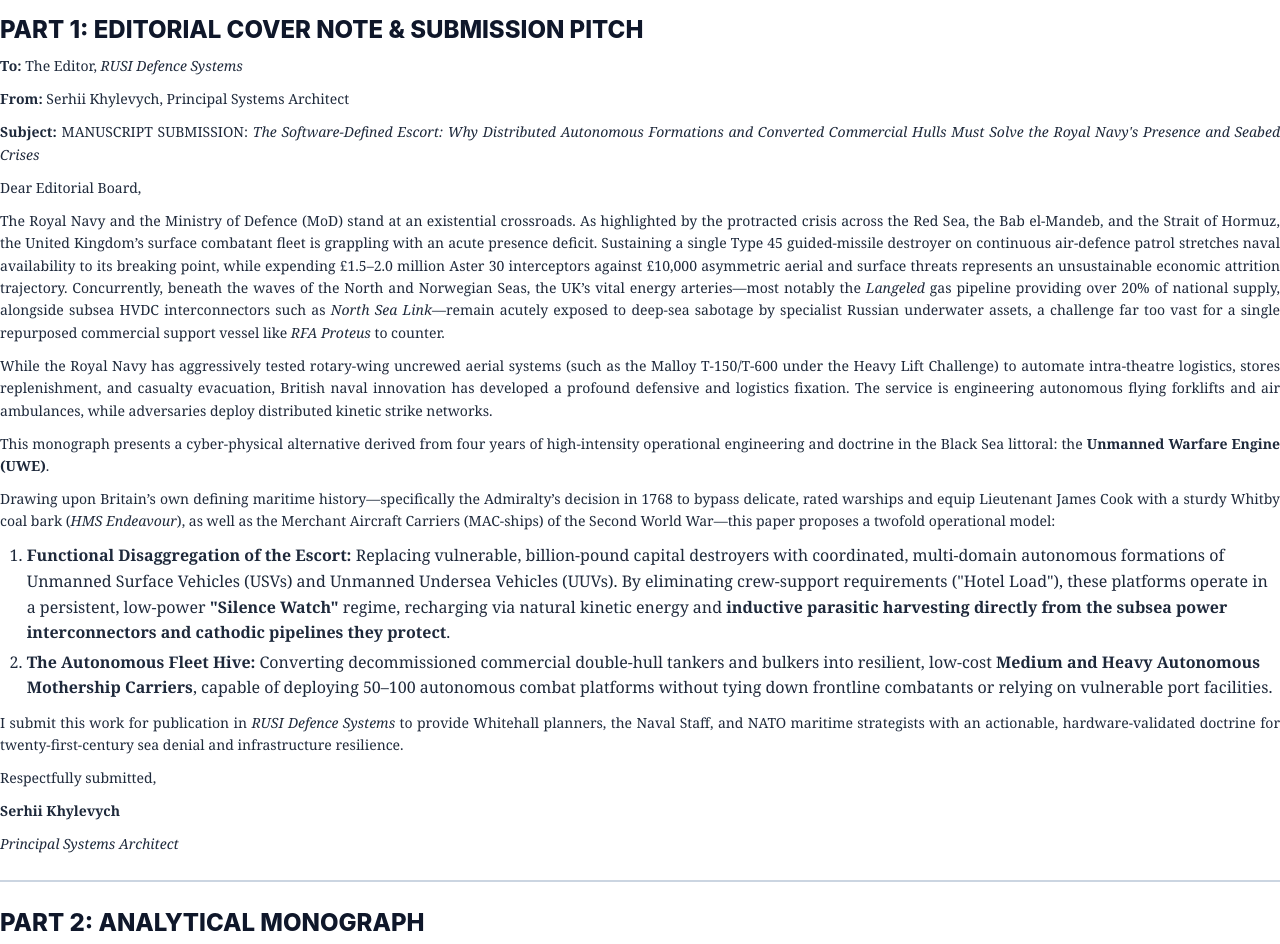
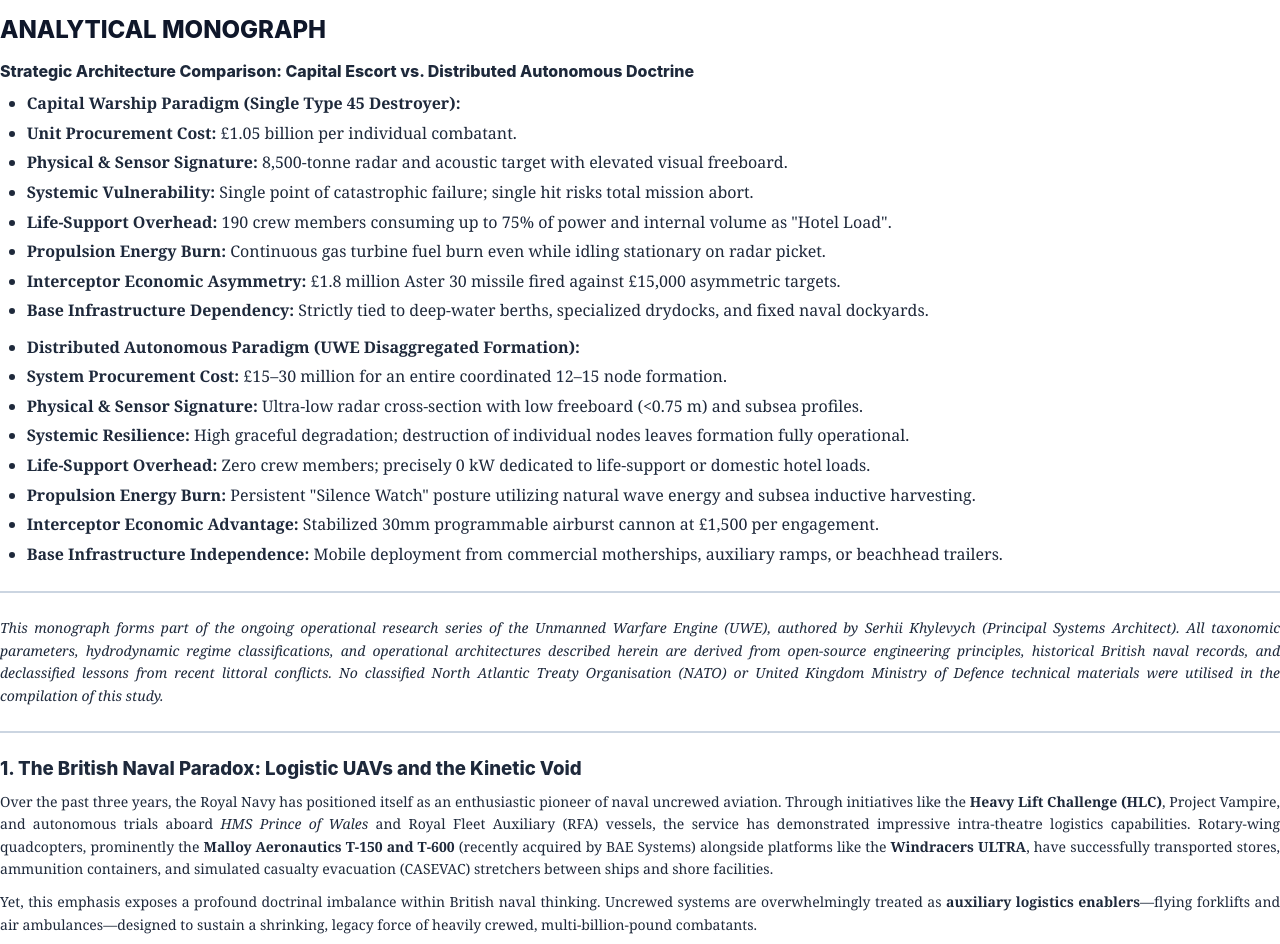
Before and after one commit to sshill/UWE-concept-proof, a plain HTML site: page UWE_RUSI_Defence_Systems_Monograph.html in a window 1280 px wide. Shown: the part 400-1344 px from the top of the page. Drawn offline with Linux system fonts and the light colour scheme.

Commit message:
feat(rusi): decouple cover letter into standalone file, advance disclaimer to front, and adopt 4.1/4.2 section structure [verified: antigravity]

```diff
--- a/UWE_RUSI_Defence_Systems_Monograph.html
+++ b/UWE_RUSI_Defence_Systems_Monograph.html
@@ -45,25 +45,7 @@
 <p style="margin: 8pt 0; line-height: 1.6; text-align: justify; color: #1e293b; font-size: 10.5pt;"><strong>Target Publication:</strong> <em>RUSI Defence Systems</em> (Royal United Services Institute, Whitehall, London)</p>
 <p style="margin: 8pt 0; line-height: 1.6; text-align: justify; color: #1e293b; font-size: 10.5pt;"><strong>Date:</strong> October 2026</p>
 <hr style="border: 0; height: 1.5pt; background: #cbd5e1; margin: 18pt 0;" />
-<h2 style="font-size: 18pt; margin: 20pt 0 8pt; font-weight: 800; color: #0f172a; line-height: 1.25;">PART 1: EDITORIAL COVER NOTE & SUBMISSION PITCH</h2>
-<p style="margin: 8pt 0; line-height: 1.6; text-align: justify; color: #1e293b; font-size: 10.5pt;"><strong>To:</strong> The Editor, <em>RUSI Defence Systems</em></p>
-<p style="margin: 8pt 0; line-height: 1.6; text-align: justify; color: #1e293b; font-size: 10.5pt;"><strong>From:</strong> Serhii Khylevych, Principal Systems Architect</p>
-<p style="margin: 8pt 0; line-height: 1.6; text-align: justify; color: #1e293b; font-size: 10.5pt;"><strong>Subject:</strong> MANUSCRIPT SUBMISSION: <em>The Software-Defined Escort: Why Distributed Autonomous Formations and Converted Commercial Hulls Must Solve the Royal Navy's Presence and Seabed Crises</em></p>
-<p style="margin: 8pt 0; line-height: 1.6; text-align: justify; color: #1e293b; font-size: 10.5pt;">Dear Editorial Board,</p>
-<p style="margin: 8pt 0; line-height: 1.6; text-align: justify; color: #1e293b; font-size: 10.5pt;">The Royal Navy and the Ministry of Defence (MoD) stand at an existential crossroads. As highlighted by the protracted crisis across the Red Sea, the Bab el-Mandeb, and the Strait of Hormuz, the United Kingdom’s surface combatant fleet is grappling with an acute presence deficit. Sustaining a single Type 45 guided-missile destroyer on continuous air-defence patrol stretches naval availability to its breaking point, while expending £1.5–2.0 million Aster 30 interceptors against £10,000 asymmetric aerial and surface threats represents an unsustainable economic attrition trajectory. Concurrently, beneath the waves of the North and Norwegian Seas, the UK’s vital energy arteries—most notably the <em>Langeled</em> gas pipeline providing over 20% of national supply, alongside subsea HVDC interconnectors such as <em>North Sea Link</em>—remain acutely exposed to deep-sea sabotage by specialist Russian underwater assets, a challenge far too vast for a single repurposed commercial support vessel like <em>RFA Proteus</em> to counter.</p>
-<p style="margin: 8pt 0; line-height: 1.6; text-align: justify; color: #1e293b; font-size: 10.5pt;">While the Royal Navy has aggressively tested rotary-wing uncrewed aerial systems (such as the Malloy T-150/T-600 under the Heavy Lift Challenge) to automate intra-theatre logistics, stores replenishment, and casualty evacuation, British naval innovation has developed a profound defensive and logistics fixation. The service is engineering autonomous flying forklifts and air ambulances, while adversaries deploy distributed kinetic strike networks.</p>
-<p style="margin: 8pt 0; line-height: 1.6; text-align: justify; color: #1e293b; font-size: 10.5pt;">This monograph presents a cyber-physical alternative derived from four years of high-intensity operational engineering and doctrine in the Black Sea littoral: the <strong>Unmanned Warfare Engine (UWE)</strong>.</p>
-<p style="margin: 8pt 0; line-height: 1.6; text-align: justify; color: #1e293b; font-size: 10.5pt;">Drawing upon Britain’s own defining maritime history—specifically the Admiralty’s decision in 1768 to bypass delicate, rated warships and equip Lieutenant James Cook with a sturdy Whitby coal bark (<em>HMS Endeavour</em>), as well as the Merchant Aircraft Carriers (MAC-ships) of the Second World War—this paper proposes a twofold operational model:</p>
-<ol style="margin: 8pt 0 8pt 20pt; padding: 0; line-height: 1.6;">
-<li style="margin: 3pt 0; color: #1e293b;"><strong>Functional Disaggregation of the Escort:</strong> Replacing vulnerable, billion-pound capital destroyers with coordinated, multi-domain autonomous formations of Unmanned Surface Vehicles (USVs) and Unmanned Undersea Vehicles (UUVs). By eliminating crew-support requirements ("Hotel Load"), these platforms operate in a persistent, low-power <strong>"Silence Watch"</strong> regime, recharging via natural kinetic energy and <strong>inductive parasitic harvesting directly from the subsea power interconnectors and cathodic pipelines they protect</strong>.</li>
-<li style="margin: 3pt 0; color: #1e293b;"><strong>The Autonomous Fleet Hive:</strong> Converting decommissioned commercial double-hull tankers and bulkers into resilient, low-cost <strong>Medium and Heavy Autonomous Mothership Carriers</strong>, capable of deploying 50–100 autonomous combat platforms without tying down frontline combatants or relying on vulnerable port facilities.</li>
-</ol>
-<p style="margin: 8pt 0; line-height: 1.6; text-align: justify; color: #1e293b; font-size: 10.5pt;">I submit this work for publication in <em>RUSI Defence Systems</em> to provide Whitehall planners, the Naval Staff, and NATO maritime strategists with an actionable, hardware-validated doctrine for twenty-first-century sea denial and infrastructure resilience.</p>
-<p style="margin: 8pt 0; line-height: 1.6; text-align: justify; color: #1e293b; font-size: 10.5pt;">Respectfully submitted,</p>
-<p style="margin: 8pt 0; line-height: 1.6; text-align: justify; color: #1e293b; font-size: 10.5pt;"><strong>Serhii Khylevych</strong></p>
-<p style="margin: 8pt 0; line-height: 1.6; text-align: justify; color: #1e293b; font-size: 10.5pt;"><em>Principal Systems Architect</em></p>
-<hr style="border: 0; height: 1.5pt; background: #cbd5e1; margin: 18pt 0;" />
-<h2 style="font-size: 18pt; margin: 20pt 0 8pt; font-weight: 800; color: #0f172a; line-height: 1.25;">PART 2: ANALYTICAL MONOGRAPH</h2>
+<h2 style="font-size: 18pt; margin: 20pt 0 8pt; font-weight: 800; color: #0f172a; line-height: 1.25;">ANALYTICAL MONOGRAPH</h2>
 <h4 style="font-size: 12pt; margin: 12pt 0 4pt; font-weight: 800; color: #1e293b; line-height: 1.25;">Strategic Architecture Comparison: Capital Escort vs. Distributed Autonomous Doctrine</h4>
 <ul style="margin: 8pt 0 8pt 20pt; padding: 0; line-height: 1.6;">
 <li style="margin: 3pt 0; color: #1e293b;"><strong>Capital Warship Paradigm (Single Type 45 Destroyer):</strong></li>
@@ -85,6 +67,8 @@
 <li style="margin: 3pt 0; color: #1e293b;"><strong>Interceptor Economic Advantage:</strong> Stabilized 30mm programmable airburst cannon at £1,500 per engagement.</li>
 <li style="margin: 3pt 0; color: #1e293b;"><strong>Base Infrastructure Independence:</strong> Mobile deployment from commercial motherships, auxiliary ramps, or beachhead trailers.</li>
 </ul>
+<hr style="border: 0; height: 1.5pt; background: #cbd5e1; margin: 18pt 0;" />
+<p style="margin: 8pt 0; line-height: 1.6; text-align: justify; color: #1e293b; font-size: 10.5pt;"><em>This monograph forms part of the ongoing operational research series of the Unmanned Warfare Engine (UWE), authored by Serhii Khylevych (Principal Systems Architect). All taxonomic parameters, hydrodynamic regime classifications, and operational architectures described herein are derived from open-source engineering principles, historical British naval records, and declassified lessons from recent littoral conflicts. No classified North Atlantic Treaty Organisation (NATO) or United Kingdom Ministry of Defence technical materials were utilised in the compilation of this study.</em></p>
 <hr style="border: 0; height: 1.5pt; background: #cbd5e1; margin: 18pt 0;" />
 <h3 style="font-size: 14pt; margin: 16pt 0 6pt; font-weight: 800; color: #1e293b; line-height: 1.25;">1. The British Naval Paradox: Logistic UAVs and the Kinetic Void</h3>
 <p style="margin: 8pt 0; line-height: 1.6; text-align: justify; color: #1e293b; font-size: 10.5pt;">Over the past three years, the Royal Navy has positioned itself as an enthusiastic pioneer of naval uncrewed aviation. Through initiatives like the <strong>Heavy Lift Challenge (HLC)</strong>, Project Vampire, and autonomous trials aboard <em>HMS Prince of Wales</em> and Royal Fleet Auxiliary (RFA) vessels, the service has demonstrated impressive intra-theatre logistics capabilities. Rotary-wing quadcopters, prominently the <strong>Malloy Aeronautics T-150 and T-600</strong> (recently acquired by BAE Systems) alongside platforms like the <strong>Windracers ULTRA</strong>, have successfully transported stores, ammunition containers, and simulated casualty evacuation (CASEVAC) stretchers between ships and shore facilities.</p>
@@ -157,13 +141,21 @@
 <hr style="border: 0; height: 1.5pt; background: #cbd5e1; margin: 18pt 0;" />
 <h3 style="font-size: 14pt; margin: 16pt 0 6pt; font-weight: 800; color: #1e293b; line-height: 1.25;">4. The Historical Lesson: From James Cook's Collier to World War II MAC-Ships</h3>
 <p style="margin: 8pt 0; line-height: 1.6; text-align: justify; color: #1e293b; font-size: 10.5pt;">When confronted with complex maritime operational dilemmas, British naval history offers a profound lesson that repeatedly contradicts the Admiralty's instinct for rated, bespoke warship construction.</p>
-<h4 style="font-size: 12pt; margin: 12pt 0 4pt; font-weight: 800; color: #1e293b; line-height: 1.25;">Historical Continuity: Operational Adaptation of Working Commercial Hulls</h4>
+<h4 style="font-size: 12pt; margin: 12pt 0 4pt; font-weight: 800; color: #1e293b; line-height: 1.25;">4.1 Historical Continuity: Operational Adaptation of Working Commercial Hulls</h4>
 <ul style="margin: 8pt 0 8pt 20pt; padding: 0; line-height: 1.6;">
 <li style="margin: 3pt 0; color: #1e293b;"><strong>1768 Expeditionary Precedent (HMS Endeavour - Whitby Collier Bark):</strong></li>
 <li style="margin: 3pt 0; color: #1e293b;"><strong>Admiralty Decision:</strong> Rejected delicate, expensive rated combat frigates in favour of a commercial bulk coal carrier (<em>Earl of Pembroke</em>, £2,840).</li>
 <li style="margin: 3pt 0; color: #1e293b;"><strong>Physical Advantages:</strong> Broad beam, flat floor, and shallow 14-foot draft enabled safe careening and timber repair on the Great Barrier Reef without dockyard facilities.</li>
 <li style="margin: 3pt 0; color: #1e293b;"><strong>Operational Result:</strong> Successfully sustained a three-year global circumnavigation and exploratory mission without reliance on established overseas naval bases.</li>
 </ul>
+<p style="margin: 8pt 0; line-height: 1.6; text-align: justify; color: #1e293b; font-size: 10.5pt;">In 1768, when the Admiralty and the Royal Society planned the legendary Pacific expedition to observe the Transit of Venus and explore the southern oceans, traditional naval orthodoxy demanded a 5th or 6th-rate naval frigate—swift, elegant, copper-sheathed, and heavily armed.</p>
+<p style="margin: 8pt 0; line-height: 1.6; text-align: justify; color: #1e293b; font-size: 10.5pt;">The Admiralty, guided by seasoned practical navigators, deliberately rejected the frigate. Instead, they purchased a dowdy, flat-bottomed <strong>Whitby coal bark</strong> named the <em>Earl of Pembroke</em> for £2,840, commissioning her as *<em>HMS </em>Endeavour*** under Lieutenant James Cook.</p>
+<p style="margin: 8pt 0; line-height: 1.6; text-align: justify; color: #1e293b; font-size: 10.5pt;">The rationale was rooted in uncompromising physical realism:</p>
+<ul style="margin: 8pt 0 8pt 20pt; padding: 0; line-height: 1.6;">
+<li style="margin: 3pt 0; color: #1e293b;">A rated frigate possessed a sharp, deep V-keel designed for speed under sail, which made it catastrophic if it grounded on an uncharted reef, and had narrow holds designed for combat rather than years of provisions.</li>
+<li style="margin: 3pt 0; color: #1e293b;">The Whitby collier had a broad beam, a remarkably shallow draft (scarcely 14 feet), and enormous internal cubic capacity. Most crucially, its flat-bottomed hull meant that when <em>Endeavour</em> inevitably struck the coral of the Great Barrier Reef in June 1770, Cook was able to haul her onto an open riverbank (careen her) during an ebbing tide, repair the gouged timbers with his own crew, and refloat her. A rated frigate in the same waters would have broken her back and foundered.</li>
+</ul>
+<h4 style="font-size: 12pt; margin: 12pt 0 4pt; font-weight: 800; color: #1e293b; line-height: 1.25;">4.2 1942–1944 Atlantic Convoy Precedent (Merchant Aircraft Carriers - MAC-Ships)</h4>
 <ul style="margin: 8pt 0 8pt 20pt; padding: 0; line-height: 1.6;">
 <li style="margin: 3pt 0; color: #1e293b;"><strong>1942–1944 Atlantic Convoy Precedent (Merchant Aircraft Carriers - MAC-Ships):</strong></li>
 <li style="margin: 3pt 0; color: #1e293b;"><strong>Admiralty Decision:</strong> Overcame critical escort frigate shortages by fitting rudimentary flight decks onto 19 commercial grain bulkers and oil tankers.</li>
@@ -175,14 +167,6 @@
 <li style="margin: 3pt 0; color: #1e293b;"><strong>Architectural Concept:</strong> Reconfiguring commercial double-hull bulk carriers and tankers into modular autonomous drone hives.</li>
 <li style="margin: 3pt 0; color: #1e293b;"><strong>Internal Payload Envelope:</strong> Cavernous cargo holds accommodate 50 to 100 surface and subsea uncrewed platforms with automated handling systems.</li>
 <li style="margin: 3pt 0; color: #1e293b;"><strong>Economic & Physical Scalability:</strong> Delivers immense structural double-hull resilience and multi-megawatt electrical generation at approximately one-seventh the procurement cost of a bespoke destroyer.</li>
-</ul>
-<h4 style="font-size: 12pt; margin: 12pt 0 4pt; font-weight: 800; color: #1e293b; line-height: 1.25;">James Cook and the Whitby Collier (1768)</h4>
-<p style="margin: 8pt 0; line-height: 1.6; text-align: justify; color: #1e293b; font-size: 10.5pt;">In 1768, when the Admiralty and the Royal Society planned the legendary Pacific expedition to observe the Transit of Venus and explore the southern oceans, traditional naval orthodoxy demanded a 5th or 6th-rate naval frigate—swift, elegant, copper-sheathed, and heavily armed.</p>
-<p style="margin: 8pt 0; line-height: 1.6; text-align: justify; color: #1e293b; font-size: 10.5pt;">The Admiralty, guided by seasoned practical navigators, deliberately rejected the frigate. Instead, they purchased a dowdy, flat-bottomed <strong>Whitby coal bark</strong> named the <em>Earl of Pembroke</em> for £2,840, commissioning her as *<em>HMS </em>Endeavour*** under Lieutenant James Cook.</p>
-<p style="margin: 8pt 0; line-height: 1.6; text-align: justify; color: #1e293b; font-size: 10.5pt;">The rationale was rooted in uncompromising physical realism:</p>
-<ul style="margin: 8pt 0 8pt 20pt; padding: 0; line-height: 1.6;">
-<li style="margin: 3pt 0; color: #1e293b;">A rated frigate possessed a sharp, deep V-keel designed for speed under sail, which made it catastrophic if it grounded on an uncharted reef, and had narrow holds designed for combat rather than years of provisions.</li>
-<li style="margin: 3pt 0; color: #1e293b;">The Whitby collier had a broad beam, a remarkably shallow draft (scarcely 14 feet), and enormous internal cubic capacity. Most crucially, its flat-bottomed hull meant that when <em>Endeavour</em> inevitably struck the coral of the Great Barrier Reef in June 1770, Cook was able to haul her onto an open riverbank (careen her) during an ebbing tide, repair the gouged timbers with his own crew, and refloat her. A rated frigate in the same waters would have broken her back and foundered.</li>
 </ul>
 <h4 style="font-size: 12pt; margin: 12pt 0 4pt; font-weight: 800; color: #1e293b; line-height: 1.25;">The Merchant Aircraft Carrier (MAC-Ship) Precedent (1942–1944)</h4>
 <p style="margin: 8pt 0; line-height: 1.6; text-align: justify; color: #1e293b; font-size: 10.5pt;">During the darkest days of the Battle of the Atlantic, the Royal Navy faced an identical escort crisis: German U-boats were mauling merchant convoys in the Mid-Atlantic Gap, while British shipyard slipways were congested and incapable of building fleet carriers quickly enough.</p>
@@ -382,8 +366,5 @@
 <li style="margin: 3pt 0; color: #1e293b;">As autonomous naval hardware proliferates across the alliance, procurement frameworks could benefit from transitioning beyond arbitrary displacement brackets (Small, Medium, Large USV) toward taxonomies grounded in hydrodynamic regimes (<code style="font-family: Consolas, monospace; background: #f1f5f9; padding: 1.5pt 4pt; border-radius: 3pt; font-size: 9.5pt; color: #0f172a;">[AH]-[DE]-[PC]</code>) and bathymetric depth horizons (<code style="font-family: Consolas, monospace; background: #f1f5f9; padding: 1.5pt 4pt; border-radius: 3pt; font-size: 9.5pt; color: #0f172a;">[DP]-[EM]-[TC]</code>).</li>
 <li style="margin: 3pt 0; color: #1e293b;">Categorizing uncrewed craft by their fluid dynamics, endurance topologies, and payload modularity provides a transparent engineering basis for joint interoperability and cross-domain military planning.</li>
 </ul>
-<hr style="border: 0; height: 1.5pt; background: #cbd5e1; margin: 18pt 0;" />
-<h3 style="font-size: 14pt; margin: 16pt 0 6pt; font-weight: 800; color: #1e293b; line-height: 1.25;">TECHNICAL & OPERATIONAL DISCLAIMER</h3>
-<p style="margin: 8pt 0; line-height: 1.6; text-align: justify; color: #1e293b; font-size: 10.5pt;"><em>This monograph forms part of the ongoing operational research series of the Unmanned Warfare Engine (UWE), authored by Serhii Khylevych (Principal Systems Architect). All taxonomic parameters, hydrodynamic regime classifications, and operational architectures described herein are derived from open-source engineering principles, historical British naval records, and declassified lessons from recent littoral conflicts. No classified North Atlantic Treaty Organisation (NATO) or United Kingdom Ministry of Defence technical materials were utilised in the compilation of this study.</em></p>
 </body>
 </html>
```
Also changed, not shown: 5 other files.
